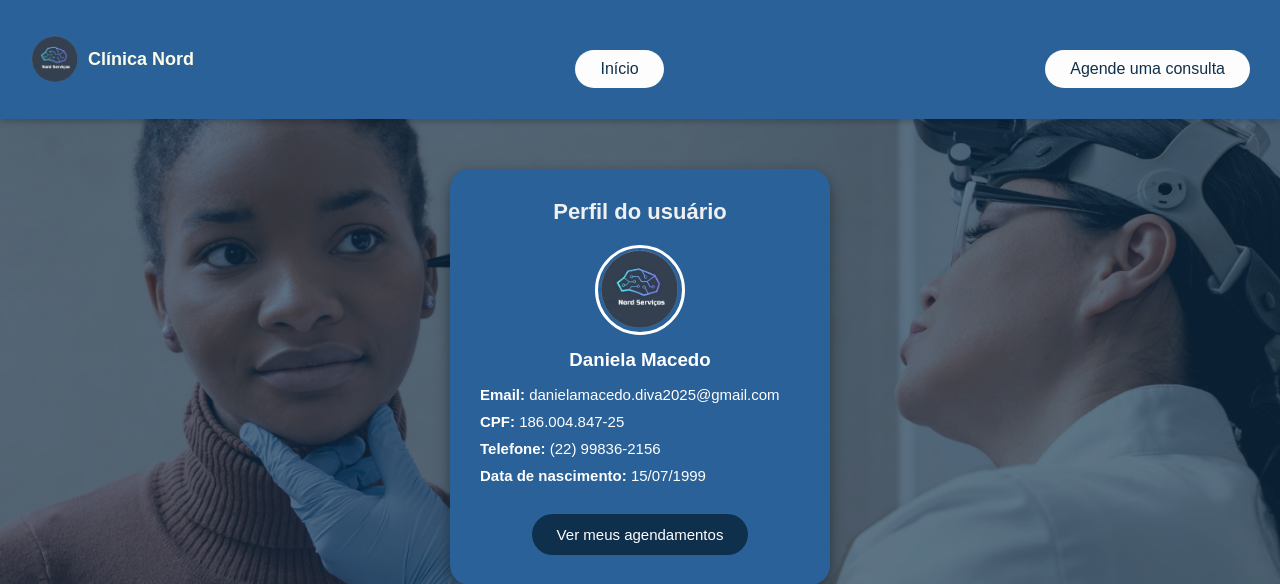
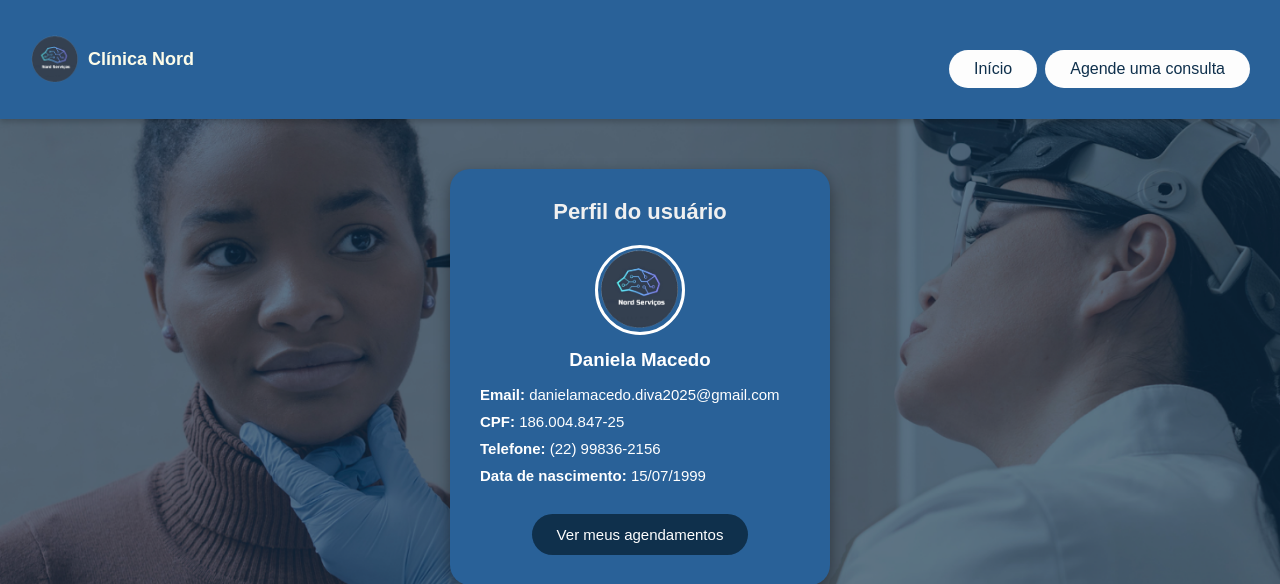
Before and after one commit to ClinicaNord/ClinicaNord, a Spring Boot app: page /perfilCliente.html in a window 1280 px wide. Shown: the top 584 px of the page. Run offline with Spring Boot 4, Linux system fonts and the light colour scheme.

Commit message:
Botão
Mudanças no css dos botões(deixei mais proximos)

```diff
--- a/src/main/resources/static/perfilCliente.html
+++ b/src/main/resources/static/perfilCliente.html
@@ -13,7 +13,10 @@
       <img src="./img/logo.png" alt="Logo">
       <span>Clínica Nord</span>
     </div>
-    <button class="btn-inicio"><a href="./index.html">Início</a></button> <button class="btn-agendamento"><a href="./index.html">Agende uma consulta</a></button>
+    <div class="btns">
+      <button class="btn-inicio"><a href="./index.html">Início</a>
+      </button> <button class="btn-agendamento"><a href="./index.html">Agende uma consulta</a></button>
+    </div>
   </header>
 
   <div class="perfil-container">
--- a/src/main/resources/static/style/perfil.css
+++ b/src/main/resources/static/style/perfil.css
@@ -55,7 +55,13 @@ header .btn-inicio, header .btn-agendamento {
   font-size: 16px;
   cursor: pointer;
   transition: 0.3s;
+ }
+ header .btns {
+  display: flex;
+  gap: 8px; /* controla a distância entre os dois */
+  align-items: center;
 }
+
 a{
     text-decoration: none;
     color: #0f304c;
@@ -129,6 +135,7 @@ header .btn-inicio:hover, header .btn-agendamento:hover {
     button:hover {
       background: #143a5a;
     }
+    /* Footer */
 .footer {
   margin-top: auto; /* empurra o footer para o fim */
   padding: 12px;
```
